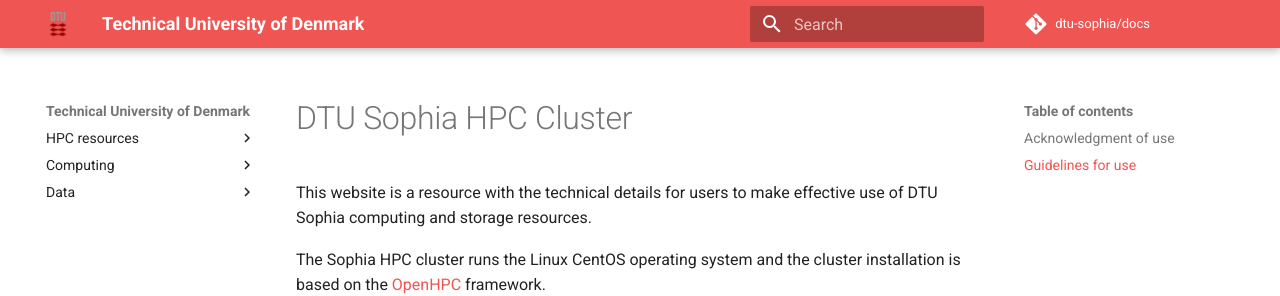
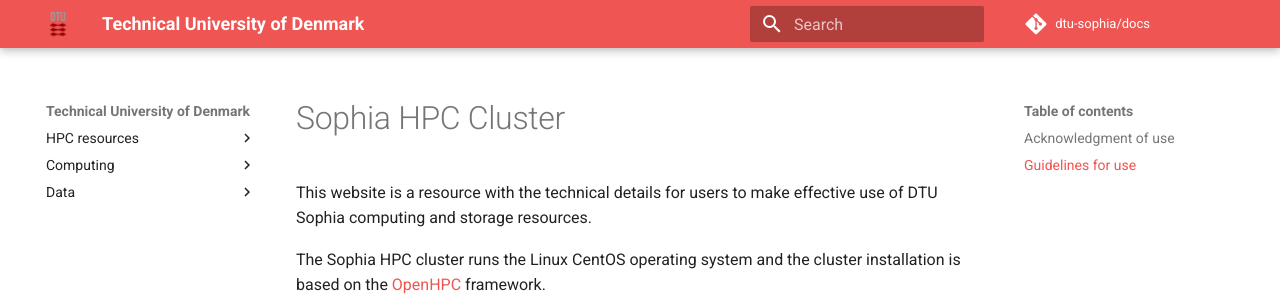
Before and after one commit to martavp/docs, an MkDocs documentation site: the page built from docs/index.md, in a window 1280 px wide and 1372 px high. Shown: the top 296 px of the window. Built offline with MkDocs 1.6.1 and Material for MkDocs 9.7.7, drawn with Linux system fonts in a browser that asks for light colours; comment, search, counter and statistics services are not loaded.

Commit message:
rm: DTU from title

```diff
--- a/docs/index.md
+++ b/docs/index.md
@@ -1,4 +1,4 @@
-# DTU Sophia HPC Cluster
+# Sophia HPC Cluster
 
 This website is a resource with the technical details for users to make effective use of
 DTU Sophia computing and storage resources.
```
